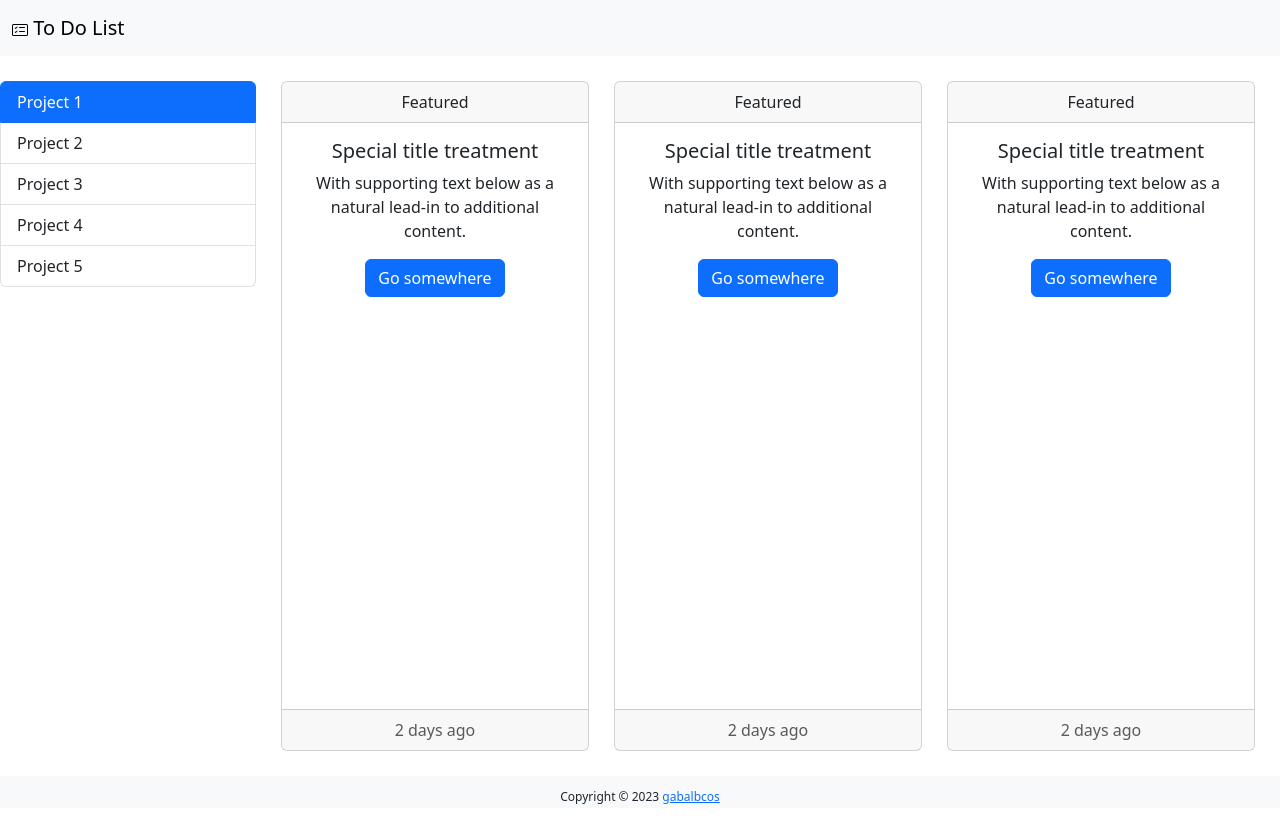
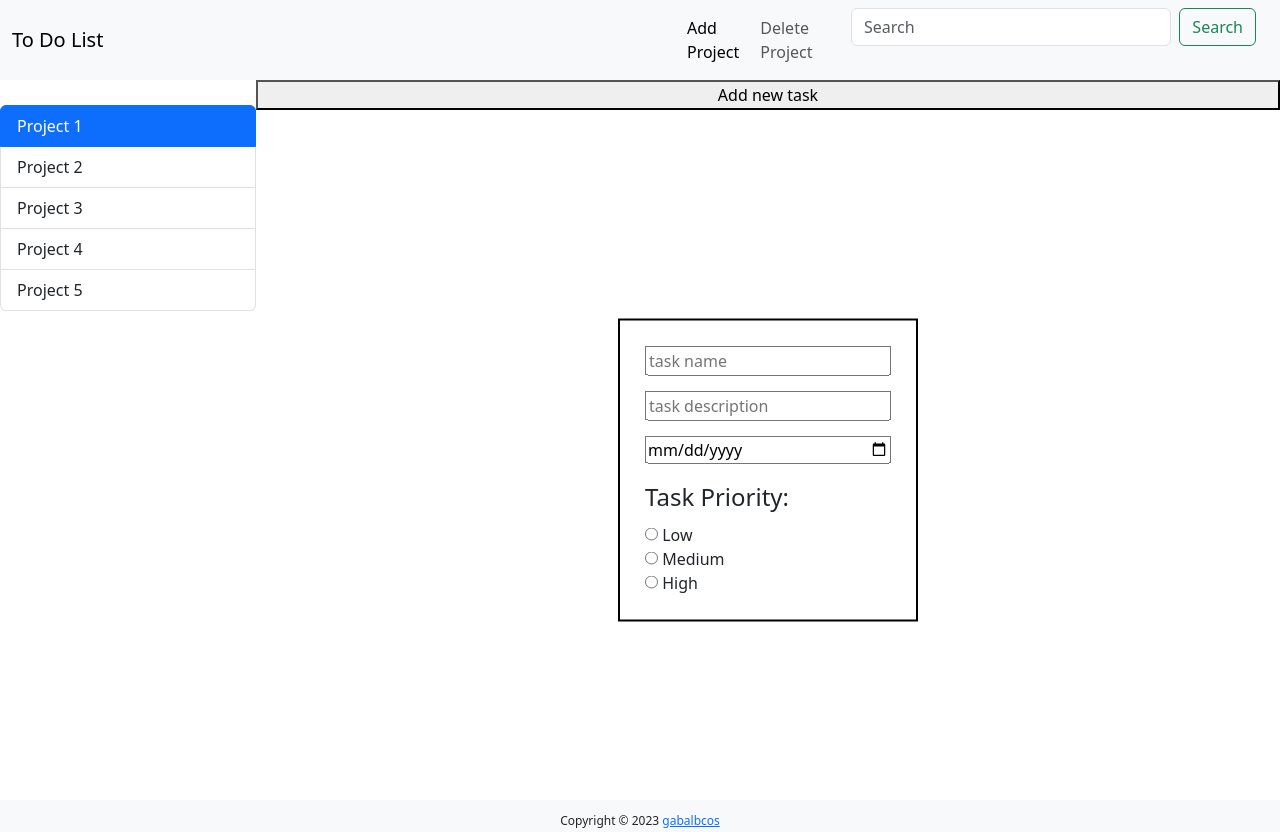
Before and after one commit to gabalbcos/to-do-list, a plain HTML site: page src/index.html in a window 1280 px wide. Before the commit the page ends 808 px from the top, so only its background shows below. Drawn offline with nearby package versions, Linux system fonts and the light colour scheme.

Commit message:
add new task box

```diff
--- a/src/index.html
+++ b/src/index.html
@@ -6,23 +6,40 @@
     <meta name="viewport" content="width=device-width, initial-scale=1.0">
     <link rel="stylesheet" href="./reset.css">
     <link rel="stylesheet" href="./styles.css">
-    <link href="https://cdn.jsdelivr.net/npm/bootstrap@5.3.0-alpha3/dist/css/bootstrap.min.css" rel="stylesheet" integrity="sha384-KK94CHFLLe+nY2dmCWGMq91rCGa5gtU4mk92HdvYe+M/SXH301p5ILy+dN9+nJOZ" crossorigin="anonymous">    <title>To Do List</title>
+    <link href="https://cdn.jsdelivr.net/npm/bootstrap@5.3.0-alpha3/dist/css/bootstrap.min.css" rel="stylesheet" integrity="sha384-KK94CHFLLe+nY2dmCWGMq91rCGa5gtU4mk92HdvYe+M/SXH301p5ILy+dN9+nJOZ" crossorigin="anonymous">
+    <title>To Do List</title>
   </head>
   <body>
     <header>
-        <nav class="navbar bg-body-tertiary">
+      <!-- NAVBARD -->
+      <nav class="navbar navbar-expand-lg bg-body-tertiary">
+        <div class="container-fluid ">
+          <a class="navbar-brand" href="#">To Do List</a>
+          <button class="navbar-toggler" type="button" data-bs-toggle="collapse" data-bs-target="#navbarNav" aria-controls="navbarNav" aria-expanded="false" aria-label="Toggle navigation">
+            <span class="navbar-toggler-icon"></span>
+          </button>
+          <div class="collapse navbar-collapse navbar-buttons" id="navbarNav">
+            <ul class="navbar-nav">
+              <li class="nav-item">
+                <a class="nav-link active" aria-current="page" href="#">Add Project</a>
+              </li>
+              <li class="nav-item">
+                <a class="nav-link" href="#">Delete Project</a>
+              </li>
               <div class="container-fluid">
-              <a class="navbar-brand" href="#">
-                <svg xmlns="http://www.w3.org/2000/svg" width="16" height="16" fill="currentColor" class="bi bi-card-checklist" viewBox="0 0 16 16">
-                    <path d="M14.5 3a.5.5 0 0 1 .5.5v9a.5.5 0 0 1-.5.5h-13a.5.5 0 0 1-.5-.5v-9a.5.5 0 0 1 .5-.5h13zm-13-1A1.5 1.5 0 0 0 0 3.5v9A1.5 1.5 0 0 0 1.5 14h13a1.5 1.5 0 0 0 1.5-1.5v-9A1.5 1.5 0 0 0 14.5 2h-13z"/>
-                    <path d="M7 5.5a.5.5 0 0 1 .5-.5h5a.5.5 0 0 1 0 1h-5a.5.5 0 0 1-.5-.5zm-1.496-.854a.5.5 0 0 1 0 .708l-1.5 1.5a.5.5 0 0 1-.708 0l-.5-.5a.5.5 0 1 1 .708-.708l.146.147 1.146-1.147a.5.5 0 0 1 .708 0zM7 9.5a.5.5 0 0 1 .5-.5h5a.5.5 0 0 1 0 1h-5a.5.5 0 0 1-.5-.5zm-1.496-.854a.5.5 0 0 1 0 .708l-1.5 1.5a.5.5 0 0 1-.708 0l-.5-.5a.5.5 0 0 1 .708-.708l.146.147 1.146-1.147a.5.5 0 0 1 .708 0z"/>
-                  </svg>
-                To Do List
-              </a>
+                <form class="d-flex" role="search">
+                  <input class="form-control me-2" type="search" placeholder="Search" aria-label="Search">
+                  <button class="btn btn-outline-success" type="submit">Search</button>
+                </form>
+              </div>
+            </ul>
+          </div>
         </div>
       </nav>
     </header>
+    <!-- MAIN -->
     <main>
+      <!-- LEFT SIDE-->
       <div class="sidebar">
         <ul class="list-group">
           <li class="list-group-item active" aria-current="true">Project 1</li>
@@ -32,50 +49,65 @@
           <li class="list-group-item">Project 5</li>
         </ul>
       </div>
+      <!-- RIGHT SIDE-->
       <div class="content">
+        <button class="new-btn">Add new task</button>
+        <form class="add-task">
+          <input name="name" id="name" class="input" type="text"  placeholder="task name" required data-name>
+          <input name="description" id="input" class="input" type="text"  placeholder="task description" required data-description>
+          <input name="date" id="date" class="input" type="date"  required data-date>
+          <fieldset>
+            <legend>Task Priority:</legend>
+            <div>
+              <input name="priority" id="low" class="input" type="radio"  value="low">
+              <label for="low">Low</label>
+            </div>
+            <div>
+              <input name="priority" id="medium" class="input" type="radio"  value="medium">
+              <label for="medium">Medium</label>
+            </div>
+            <div>
+              <input name="priority" id="high" class="input" type="radio"  value="high">
+              <label for="high">High</label>
+            </div>
+          </fieldset>
+
+        </form>
+        <!--<div class="cards">
           <div class="card text-center">
-                <div class="card-header">
-                  Featured
-                </div>
+            <div class="card-header"> Featured </div>
             <div class="card-body">
               <h5 class="card-title">Special title treatment</h5>
               <p class="card-text">With supporting text below as a natural lead-in to additional content.</p>
               <a href="#" class="btn btn-primary">Go somewhere</a>
             </div>
-                <div class="card-footer text-body-secondary">
-                  2 days ago
-                </div>
+            <div class="card-footer text-body-secondary"> 2 days ago </div>
           </div>
           <div class="card text-center">
-                <div class="card-header">
-                  Featured
-                </div>
+            <div class="card-header"> Featured </div>
             <div class="card-body">
               <h5 class="card-title">Special title treatment</h5>
               <p class="card-text">With supporting text below as a natural lead-in to additional content.</p>
               <a href="#" class="btn btn-primary">Go somewhere</a>
             </div>
-                <div class="card-footer text-body-secondary">
-                  2 days ago
-                </div>
+            <div class="card-footer text-body-secondary"> 2 days ago </div>
           </div>
           <div class="card text-center">
-                <div class="card-header">
-                  Featured
-                </div>
+            <div class="card-header"> Featured </div>
             <div class="card-body">
               <h5 class="card-title">Special title treatment</h5>
               <p class="card-text">With supporting text below as a natural lead-in to additional content.</p>
               <a href="#" class="btn btn-primary">Go somewhere</a>
             </div>
-                <div class="card-footer text-body-secondary">
-                  2 days ago
+            <div class="card-footer text-body-secondary"> 2 days ago </div>
           </div>
-              </div>
+        </div> -->
       </div>
     </main>
-    <footer class="bg-body-tertiary">Copyright © 2023 <a href="github.com/gabalbcos">gabalbcos</a></footer>
+    <footer class="bg-body-tertiary">Copyright © 2023 <a href="github.com/gabalbcos">gabalbcos</a>
+    </footer>
   </body>
-<script src="https://cdn.jsdelivr.net/npm/bootstrap@5.3.0-alpha3/dist/js/bootstrap.bundle.min.js" integrity="sha384-ENjdO4Dr2bkBIFxQpeoTz1HIcje39Wm4jDKdf19U8gI4ddQ3GYNS7NTKfAdVQSZe" crossorigin="anonymous"></script><script src='./project.js'></script>
+  <script src="https://cdn.jsdelivr.net/npm/bootstrap@5.3.0-alpha3/dist/js/bootstrap.bundle.min.js" integrity="sha384-ENjdO4Dr2bkBIFxQpeoTz1HIcje39Wm4jDKdf19U8gI4ddQ3GYNS7NTKfAdVQSZe" crossorigin="anonymous"></script>
+  <script src='./project.js'></script>
   <script src='./dom.js'></script>
 </html>
--- a/src/styles.css
+++ b/src/styles.css
@@ -7,7 +7,12 @@ html {
 
 }
 
+.navbar-buttons{
+    display: flex;
+    justify-content: flex-end;
+}
 
+/* MAIN */
 
 main {
 
@@ -19,10 +24,28 @@ main {
     width: 80%;
 
     display: flex;
+    flex-direction: column;
+}
+
+.add-task {
+    position: relative;
+    top: 50%;
+    left: 50%;
+    transform: translate(-50%, -50%);
+    display: flex;
+    flex-direction: column;
+    border: 2px solid black;
+    padding: 25px;
+    gap: 15px;
+    width: 300px;
+}
+
+.cards {
+    display: flex;
     gap: 25px;
     padding: 25px;
+
 }
-
 
 .sidebar {
     padding-top: 25px;
```
Lines whose indentation alone changed are shown as unchanged.
